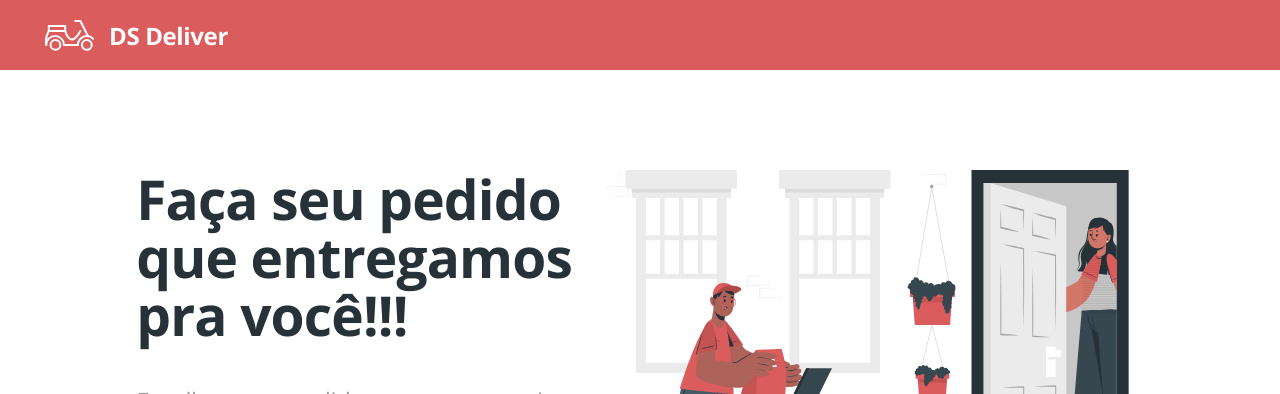
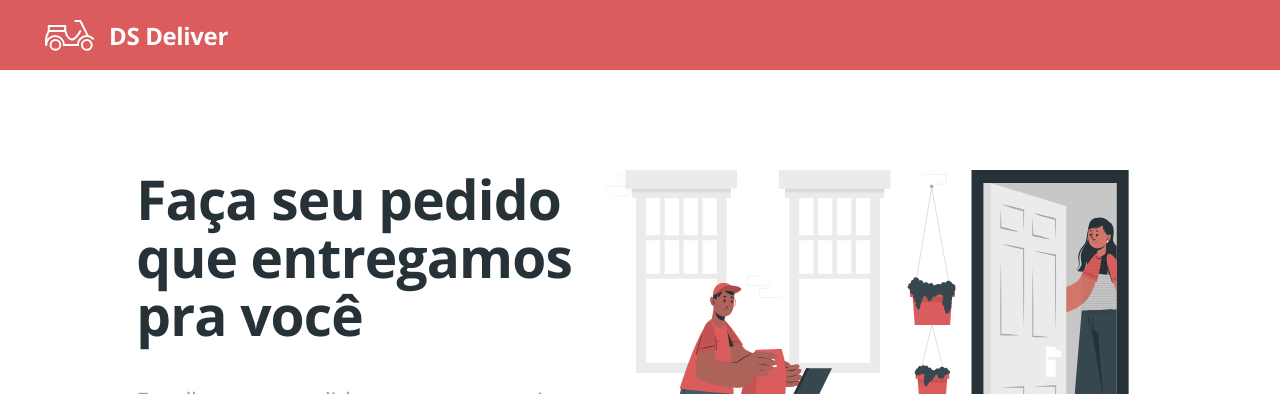
Before and after one commit to MatheuSilvaSant/dsdeliver-sds2, a React (Create React App) app in the folder front-web/: page / in a window 1280 px wide. Shown: the top 394 px of the page. Built offline with nearby package versions, Linux system fonts and the light colour scheme; no server answers.

Commit message:
modific home title

```diff
--- a/front-web/src/components/Home/index.tsx
+++ b/front-web/src/components/Home/index.tsx
@@ -12,7 +12,7 @@ const Home: React.FC = () => {
           <div className="home-content">
             <div className="home-actions">
               <h1 className="home-title">
-                Faça seu pedido <br/> que entregamos <br/> pra você!!!
+                Faça seu pedido <br/> que entregamos <br/> pra você
               </h1>
               <h3 className="home-subtitle">
                 Escolha o seu pedido e em poucos minutos <br/> levaremos na sua porta
--- a/front-web/src/components/Orders/OrderSummary.tsx
+++ b/front-web/src/components/Orders/OrderSummary.tsx
@@ -24,6 +24,7 @@ const OrderSummary: React.FC<Props> = ({amount, totalPrice, onSubmit}: Props) =>
                 <button
                     className="order-summary-make-order"
                     onClick={onSubmit}
+
                     >
                     FAZER PEDIDO
                 </button>
--- a/front-web/src/components/Orders/index.tsx
+++ b/front-web/src/components/Orders/index.tsx
@@ -46,11 +46,11 @@ const Orders: React.FC = () =>  {
         }
 
         saveOrder(payload).then((response) => {
-          toast.error(`Pedido enviado com sucesso! Nº ${response.data.id}`);
-          setSelectedProducts([]);
+                toast.error(`Pedido enviado com sucesso! Nº ${response.data.id}`);
+                setSelectedProducts([]);
         })
           .catch(() => {
-            toast.warning('Erro ao enviar pedido');
+                toast.warning('Erro ao enviar pedido');
           })
       }
 
```
